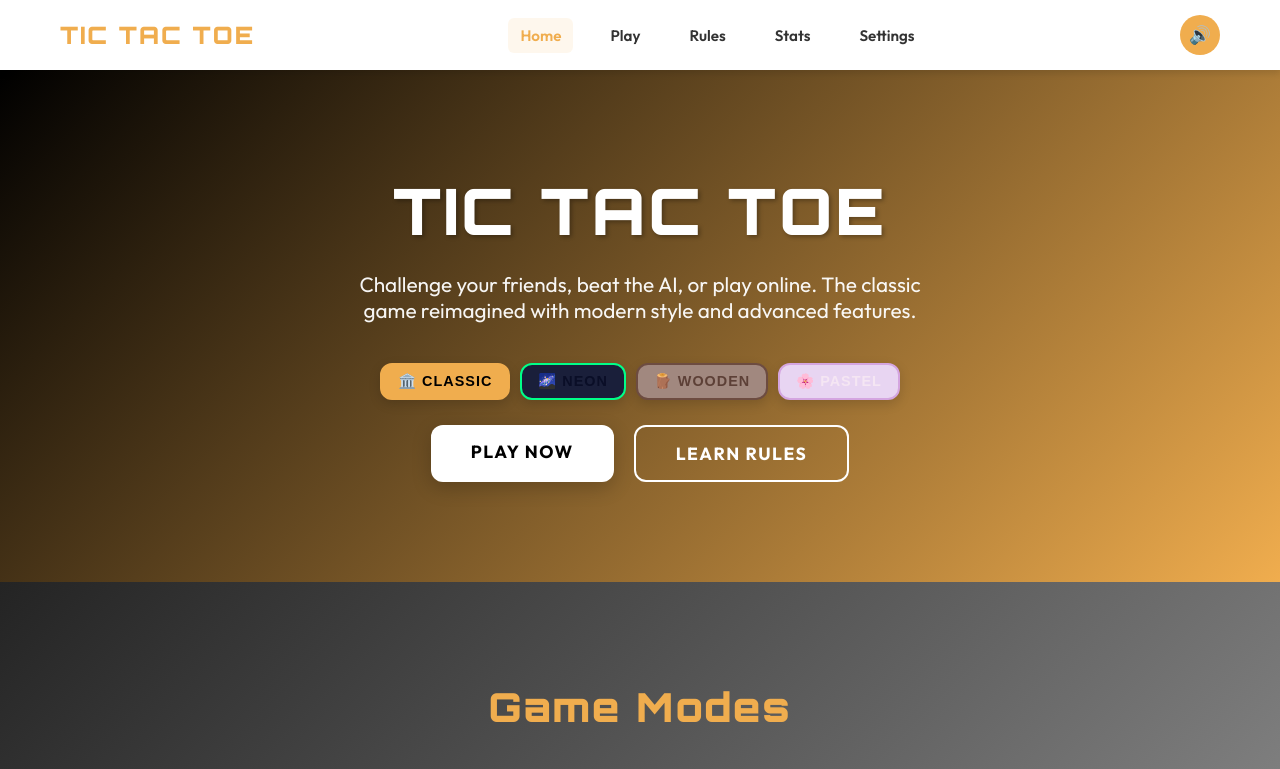
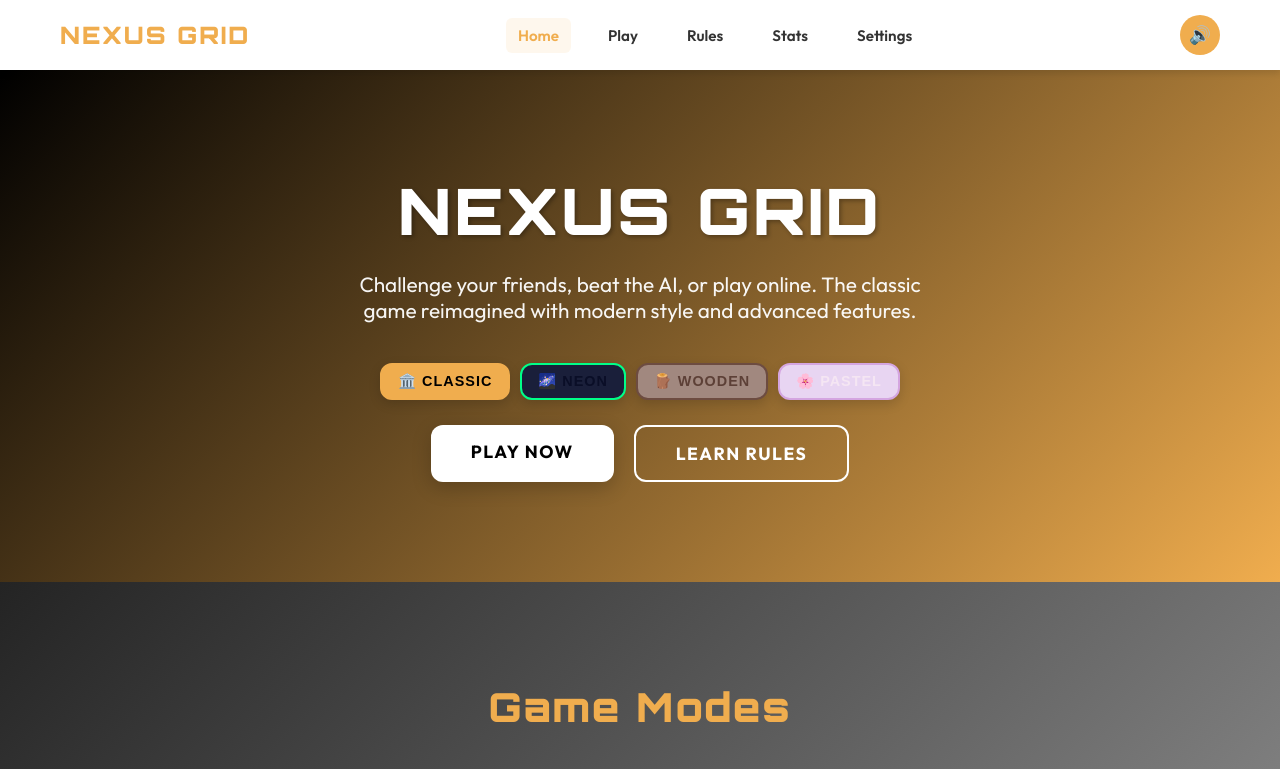
Before and after one commit to Anish061106/TIC-TAC-TOE, a website built with Vite: page index.html in a window 1280 px wide. Shown: the top 769 px of the page. Built offline with nearby package versions, Linux system fonts and the light colour scheme.

Commit message:
Update game brand name to 'Tic-Tac-Toe: Nexus Grid'

```diff
--- a/index.html
+++ b/index.html
@@ -4,7 +4,7 @@
 <head>
     <meta charset="UTF-8">
     <meta name="viewport" content="width=device-width, initial-scale=1.0">
-    <title>Tic Tac Toe - The Ultimate Game</title>
+    <title>Tic-Tac-Toe: Nexus Grid</title>
     <link rel="icon" type="image/png" href="favicon.png">
     <link
         href="https://fonts.googleapis.com/css2?family=Outfit:wght@400;600;700&family=Space+Grotesk:wght@400;600;700&family=Orbitron:wght@400;700;900&display=swap"
@@ -20,7 +20,7 @@
     <!-- Navigation -->
     <nav>
         <div class="nav-container">
-            <a href="index.html" class="nav-logo">TIC TAC TOE</a>
+            <a href="index.html" class="nav-logo">NEXUS GRID</a>
             <ul class="nav-links">
                 <li><a href="index.html" class="active">Home</a></li>
                 <li><a href="game.html">Play</a></li>
@@ -37,7 +37,7 @@
     <!-- Hero Section -->
     <section class="hero">
         <div>
-            <h1 class="hero-title">TIC TAC TOE</h1>
+            <h1 class="hero-title">NEXUS GRID</h1>
             <p class="hero-subtitle">Challenge your friends, beat the AI, or play online. The classic game reimagined
                 with modern style and advanced features.</p>
 
```
Also changed, not shown: game.html (+3 -3 lines), leaderboard.html (+2 -2 lines), rules.html (+2 -2 lines), settings.html (+2 -2 lines).
